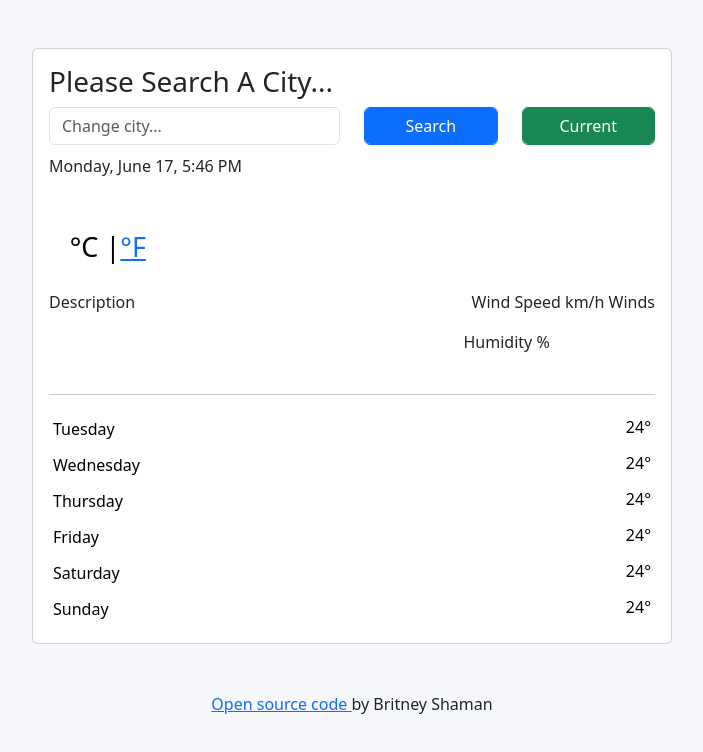
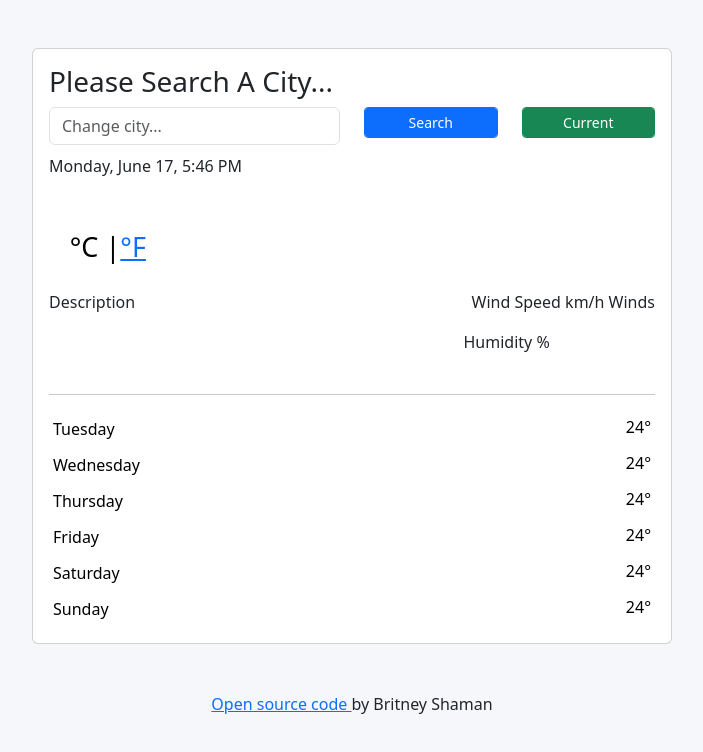
Before and after one commit to britney-shaman/weather-app, a plain HTML site: page index.html in a window 1280 px wide. Shown: the whole page, without its empty margins (288-991 px from the left). Drawn offline with nearby package versions, Linux system fonts and the light colour scheme.

Commit message:
Update reactivity

```diff
--- a/index.html
+++ b/index.html
@@ -36,7 +36,7 @@
                   <input
                     type="submit"
                     value="Search"
-                    class="form-control btn btn-primary w-100"
+                    class="form-control btn btn-sm btn-primary w-100"
                     id="search-button"
                   />
                 </div>
@@ -44,7 +44,7 @@
                   <input
                     type="submit"
                     value="Current"
-                    class="form-control btn btn-success w-100"
+                    class="form-control btn btn-sm btn-success w-100"
                     id="current-button"
                   />
                 </div>
```
